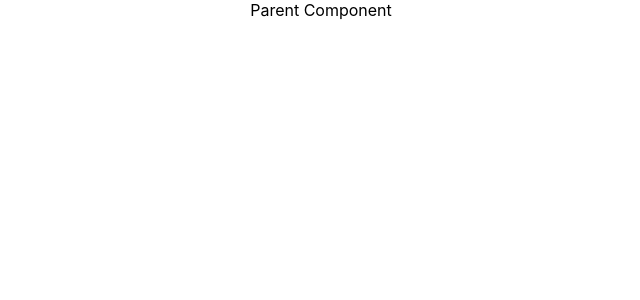
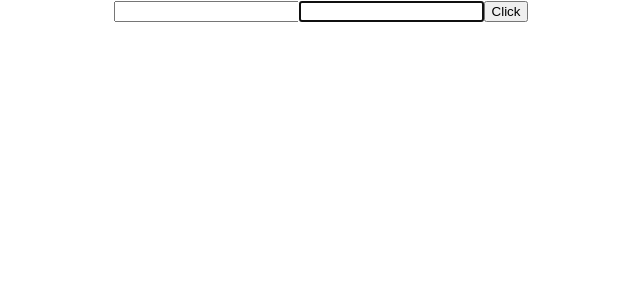
Before and after one commit to mukesh-mahato/Learn-React, a React (Create React App) app: page / in a window 1280 px wide. Shown: the top 300 px of the page, without its empty margins (319-959 px from the left). Built offline with nearby package versions, Linux system fonts and the light colour scheme.

Commit message:
Refs: focus, fetch the input value

```diff
--- a/src/App.js
+++ b/src/App.js
@@ -20,12 +20,14 @@
 import Table from './Components/Table';
 import PureComponent from './Components/PureComp';
 import ParentComp from './Components/ParentComp';
+import RefsDemo from './Components/RefsDemo';
 
 
 function App() {
   return (
     <div className="App">
-      <ParentComp />
+      <RefsDemo />
+      {/* <ParentComp /> */}
       {/* <Table />
       <FragmentDemo /> */}
       {/* <MountingLifecycleA /> */}
--- /dev/null
+++ b/src/Components/RefsDemo.js
@@ -0,0 +1,39 @@
+import React, { Component } from 'react'
+
+class RefsDemo extends Component {
+
+    constructor(props) {
+      super(props)
+      this.inputRef = React.createRef()
+      this.cbRef = null
+      this.setCbRef = element => {
+        this.cbRef = element
+      }
+    }
+
+    componentDidMount() {
+      if(this.cbRef) {
+        this.cbRef.focus()
+      }
+      // this.inputRef.current.focus()
+      //   console.log(this.inputRef)
+    }
+
+    clickHandler = () => {
+      alert(this.inputRef.current.value)
+    }
+
+  render() {
+    return (
+      <div>
+        <input type='text' ref={this.inputRef}></input>
+        <input type='text' ref={this.setCbRef}></input>
+        <button onClick={this.clickHandler}>Click</button>
+      </div>
+    )
+  }
+}
+
+// focus, fetch the input value
+
+export default RefsDemo
```
